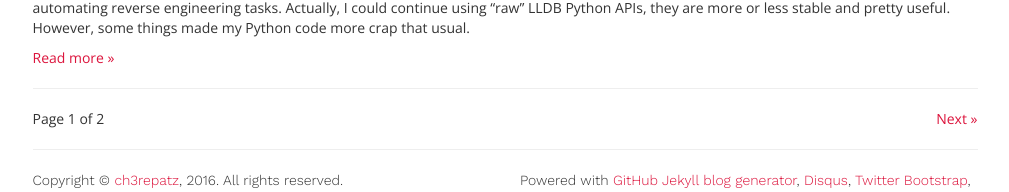
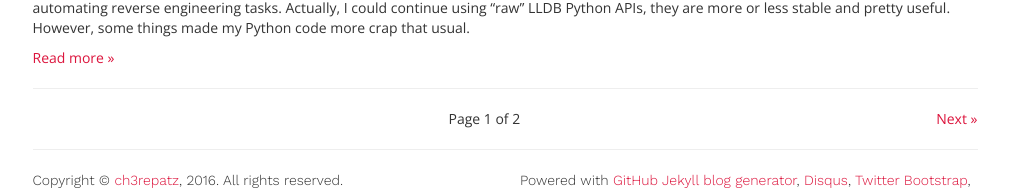
Before and after one commit to ch3repatz/ch3repatz.github.io, a Jekyll site: the page built from index.html, in a window 1280 px wide. Shown: the part 1754-1946 px from the top of the page, without its empty margins (135-1144 px from the left). Built offline with Jekyll 4.4.1, drawn with Linux system fonts in a browser that asks for light colours; the list of posts is cut into pages by our own code.

Commit message:
Update index.html

```diff
--- a/index.html
+++ b/index.html
@@ -23,11 +23,11 @@ math: yes
 <!-- Pagination links -->
 {% if paginator.total_posts > paginator.per_page %}
 <hr>
-<p>
+<p style="text-align: center;">
     {% if paginator.previous_page %}
       <a style="float: left" href="{{ paginator.previous_page_path }}">« Previous</a>
     {% endif %}
-    <span style="float: center">Page {{ paginator.page }} of {{ paginator.total_pages }}</span>
+    Page {{ paginator.page }} of {{ paginator.total_pages }}
     {% if paginator.next_page %}
       <a style="float: right" href="{{ paginator.next_page_path }}">Next »</a>
     {% endif %}
```
